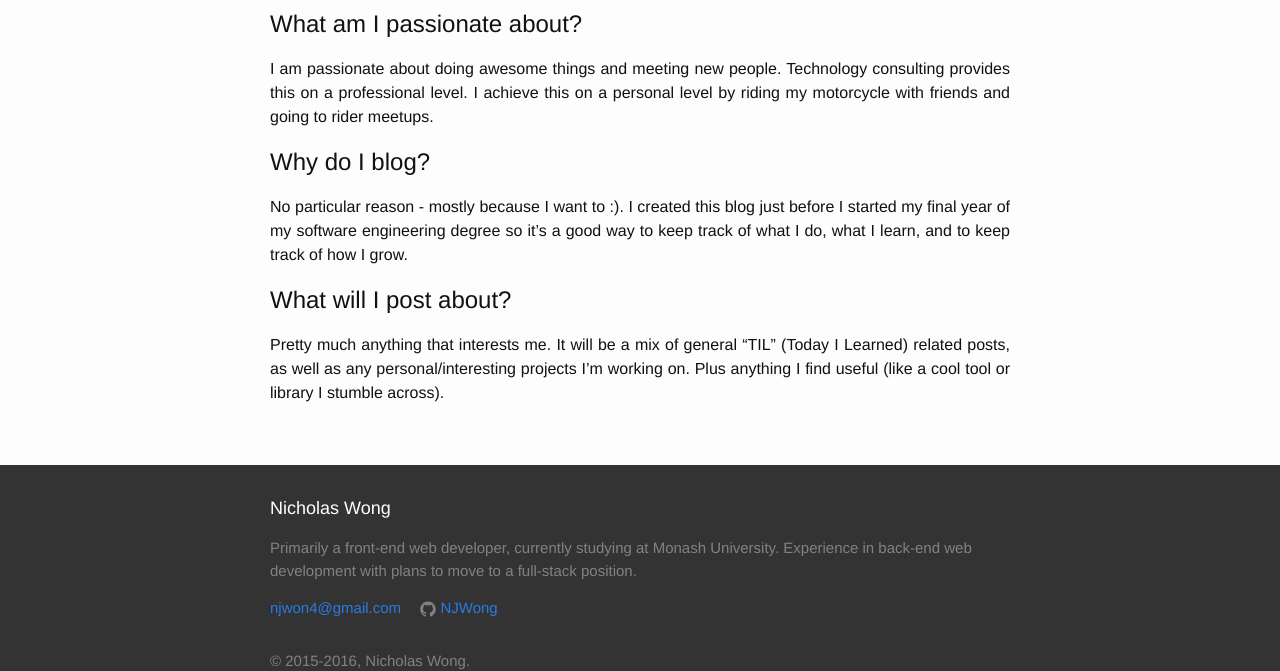
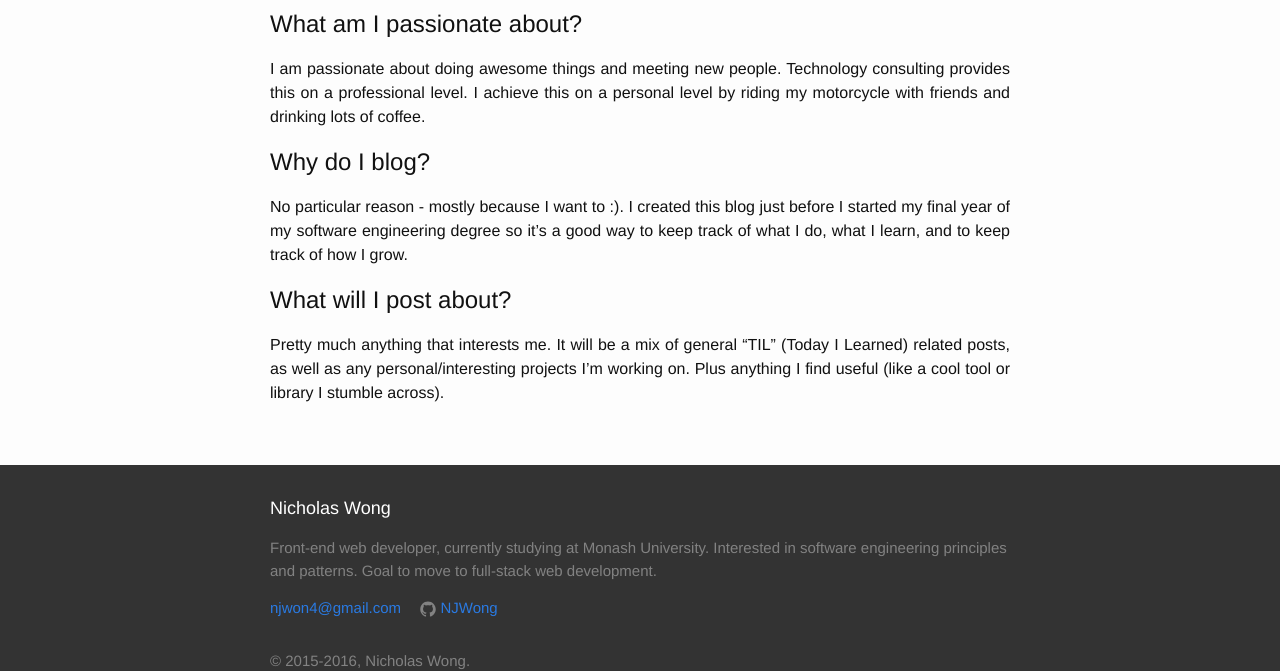
Before and after one commit to NJWong/Personal-Website, a Jekyll site: the page built from about.md, in a window 1280 px wide. Shown: the part 395-1066 px from the top of the page. Built offline with Jekyll 4.4.1, drawn with Linux system fonts in a browser that asks for light colours.

Commit message:
New blog post. New profile picture.

```diff
--- a/_includes/footer.html
+++ b/_includes/footer.html
@@ -9,7 +9,7 @@
         <ul class="contact-list">
             <li>
                 <p>
-                Primarily a front-end web developer, currently studying at Monash University. Experience in back-end web development with plans to move to a full-stack position.
+                Front-end web developer, currently studying at Monash University. Interested in software engineering principles and patterns. Goal to move to full-stack web development.
                 </p>
             </li>
             <li>
--- a/_sass/_base.scss
+++ b/_sass/_base.scss
@@ -114,7 +114,7 @@
     border-left: 4px solid $grey-color-light;
     padding-left: $spacing-unit / 2;
     font-size: 18px;
-    letter-spacing: -1px;
+    letter-spacing: -0.5px;
     font-style: italic;
 
     > :last-child {
--- a/about.md
+++ b/about.md
@@ -12,7 +12,7 @@
 I go out of my way to write clean, efficient and maintainable code.
 
 # What am I passionate about?
-I am passionate about doing awesome things and meeting new people. Technology consulting provides this on a professional level. I achieve this on a personal level by riding my motorcycle with friends and going to rider meetups.
+I am passionate about doing awesome things and meeting new people. Technology consulting provides this on a professional level. I achieve this on a personal level by riding my motorcycle with friends and drinking lots of coffee.
 
 # Why do I blog?
 No particular reason - mostly because I want to :). I created this blog just before I started my final year of my software engineering degree so it's a good way to keep track of what I do, what I learn, and to keep track of how I grow.
--- a/index.html
+++ b/index.html
@@ -5,7 +5,7 @@
 <div class="home-page">
 
     <section class="profile-section">
-        <img class="profile-picture" src="avatar.png"></img>
+        <img class="profile-picture" src="sunset-prof.png"></img>
         <h1>Nicholas Wong | Melbourne, Australia</h1>
         <h3>
             I am a <em>software engineering</em> student at <em>Monash University</em> who loves to do awesome things.
```
Also changed, not shown: _drafts/team-leader-vs-project-manager.markdown (+25 -3 lines), _posts/2016-03-28-my-thoughts-on-requirements.markdown (added, +21 -0 lines), _drafts/needs-vs-wants.markdown (added), avatar.png (deleted), 1 other file.
